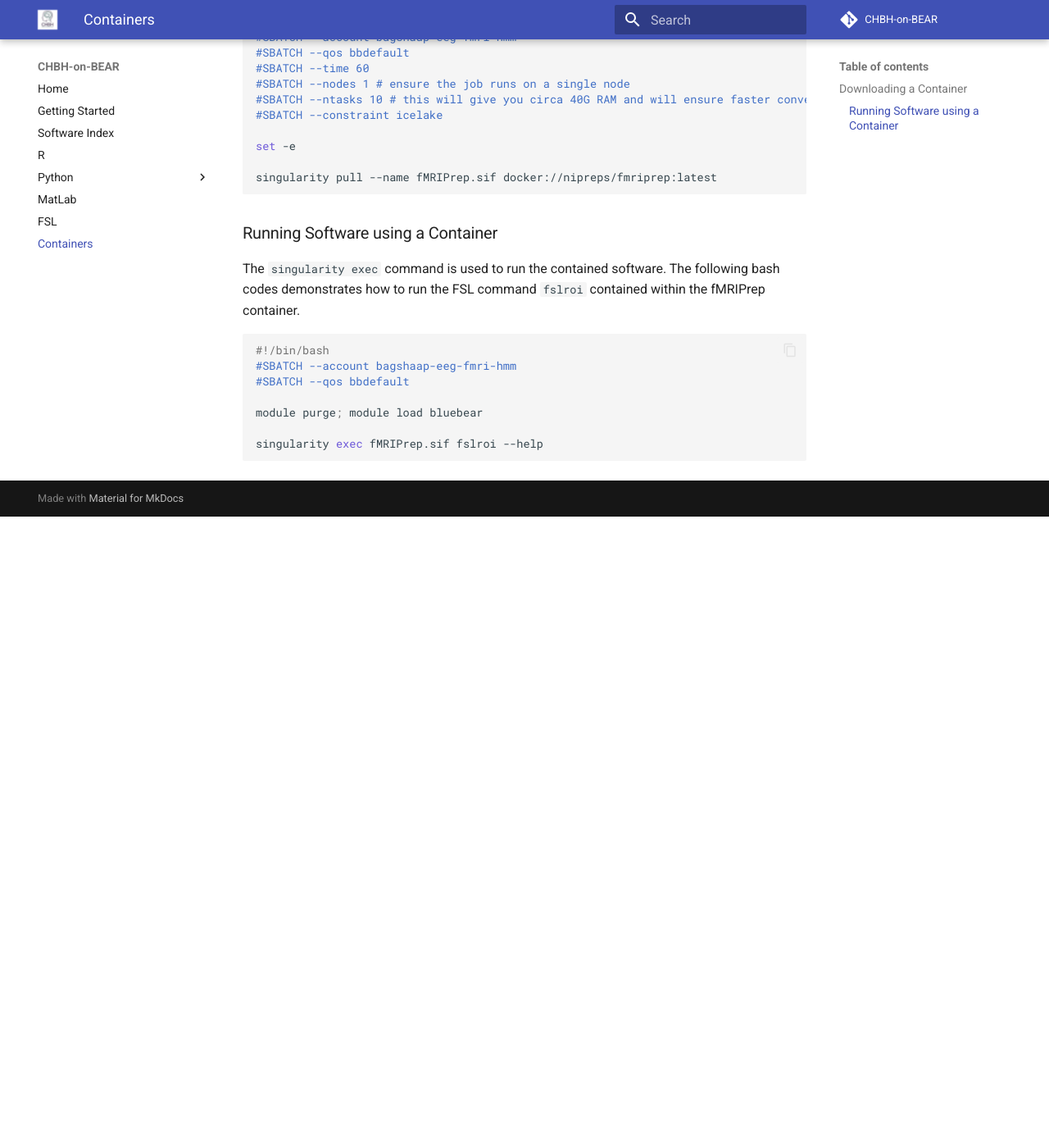
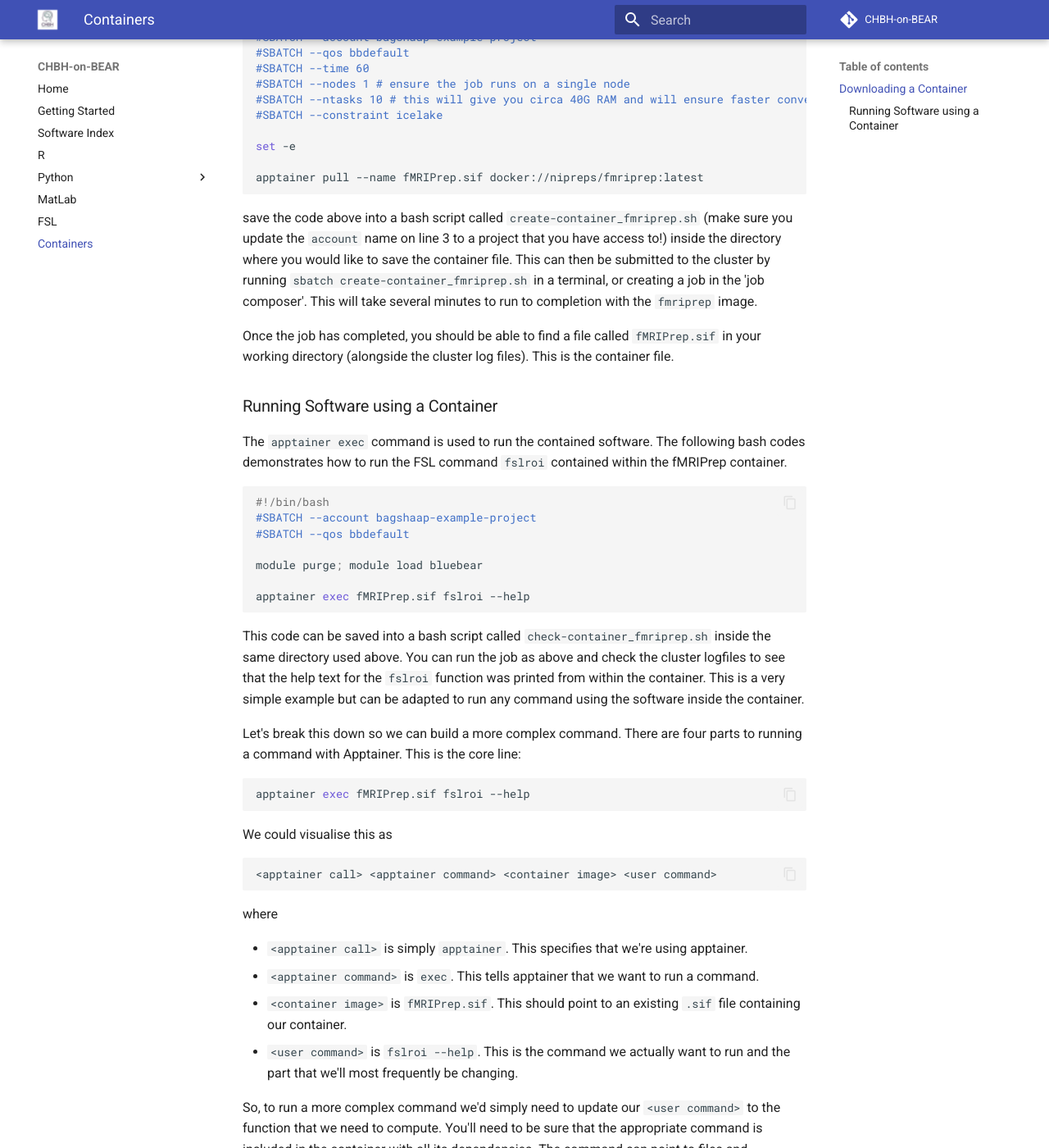
Before and after one commit to chbh-opensource/chbh-on-bear, an MkDocs documentation site: the page built from docs/containers/containers.md, in a window 1280 px wide and 1400 px high, scrolled down 804 px. Shown: the whole window at 82% size. Built offline with MkDocs 1.6.1 and Material for MkDocs 9.7.7, drawn with Linux system fonts in a browser that asks for light colours; comment, search, counter and statistics services are not loaded; before the commit the page ends 1434 px from its top, so only the background shows below that; some of the changed text lies outside the part shown.

Commit message:
containers update

````diff
--- a/docs/containers/containers.md
+++ b/docs/containers/containers.md
@@ -11,10 +11,10 @@ BlueBEAR supports running analyses on containers using [Apptainer](https://docs.
 
 [Docker](https://hub.docker.com/) has a wide selection of containers available to download. Bear Technical docs contains some examples on how to [download and execute a simple python container](https://docs.bear.bham.ac.uk/bluebear/software/container/#pull-and-run).
 
-The following bash code provides an example of how to download the [fMRIPrep](https://hub.docker.com/r/nipreps/fmriprep) container, which includes a variety of neuroimaging software, including freesurfer, FSL, and ANTS. This can be run on a terminal in the Bear GUI.
+The following bash code provides an example of how to download the [fMRIPrep](https://hub.docker.com/r/nipreps/fmriprep) container, which includes a variety of neuroimaging software, including freesurfer, FSL, and ANTS. This can be executed on an interactive or batch job.
 
 ```shell
-singularity pull --name fMRIPrep.sif docker://nipreps/fmriprep:latest
+apptainer pull --name fMRIPrep.sif docker://nipreps/fmriprep:latest
 ```
 
 and this version can be submitted as a cluster script.
@@ -22,7 +22,7 @@ and this version can be submitted as a cluster script.
 ```slurm
 #!/bin/bash
 
-#SBATCH --account bagshaap-eeg-fmri-hmm
+#SBATCH --account bagshaap-example-project
 #SBATCH --qos bbdefault
 #SBATCH --time 60
 #SBATCH --nodes 1 # ensure the job runs on a single node
@@ -31,19 +31,46 @@ and this version can be submitted as a cluster script.
 
 set -e
 
-singularity pull --name fMRIPrep.sif docker://nipreps/fmriprep:latest
+apptainer pull --name fMRIPrep.sif docker://nipreps/fmriprep:latest
 ```
+
+save the code above into a bash script called `create-container_fmriprep.sh` (make sure you update the `account` name on line 3 to a project that you have access to!) inside the directory where you would like to save the container file. This can then be submitted to the cluster by running `sbatch create-container_fmriprep.sh` in a terminal, or creating a job in the 'job composer'. This will take several minutes to run to completion with the `fmriprep` image.
+
+Once the job has completed, you should be able to find a file called `fMRIPrep.sif` in your working directory (alongside the cluster log files). This is the container file.
 
 ### Running Software using a Container
 
-The `singularity exec` command is used to run the contained software. The following bash codes demonstrates how to run the FSL command `fslroi` contained within the fMRIPrep container.
+The `apptainer exec` command is used to run the contained software. The following bash codes demonstrates how to run the FSL command `fslroi` contained within the fMRIPrep container.
 
 ```slurm
 #!/bin/bash
-#SBATCH --account bagshaap-eeg-fmri-hmm
+#SBATCH --account bagshaap-example-project
 #SBATCH --qos bbdefault
 
 module purge; module load bluebear
 
-singularity exec fMRIPrep.sif fslroi --help
+apptainer exec fMRIPrep.sif fslroi --help
 ```
+
+This code can be saved into a bash script called `check-container_fmriprep.sh` inside the same directory used above. You can run the job as above and check the cluster logfiles to see that the help text for the `fslroi` function was printed from within the container. This is a very simple example but can be adapted to run any command using the software inside the container.
+
+Let's break this down so we can build a more complex command. There are four parts to running a command with Apptainer. This is the core line:
+
+```shell
+apptainer exec fMRIPrep.sif fslroi --help
+```
+
+We could visualise this as
+
+```shell
+<apptainer call> <apptainer command> <container image> <user command>
+```
+
+where
+
+- `<apptainer call>` is simply `apptainer`. This specifies that we're using apptainer.
+- `<apptainer command>` is `exec`. This tells apptainer that we want to run a command.
+- `<container image>` is `fMRIPrep.sif`. This should point to an existing `.sif` file containing our container.
+- `<user command>` is `fslroi --help`. This is the command we actually want to run and the part that we'll most frequently be changing.
+
+So, to run a more complex command we'd simply need to update our `<user command>` to the function that we need to compute. You'll need to be sure that the appropriate command is included in the container with all its dependencies. The command can point to files and directories within RDS as usual. You can combine array jobs and container commands to run many parallel analyses all within equivalent containers.
````
Also changed, not shown: docs/index.md (+8 -3 lines).
